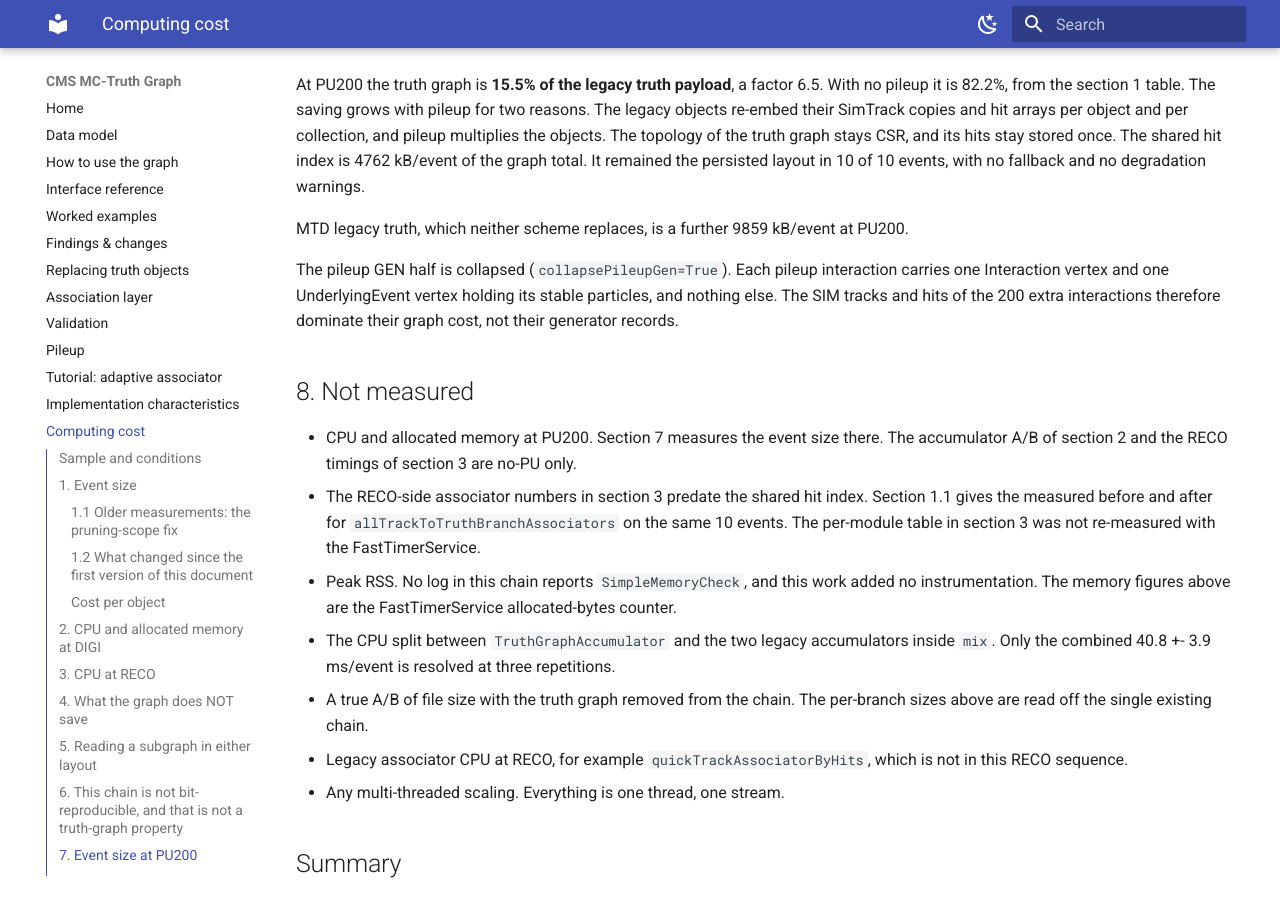
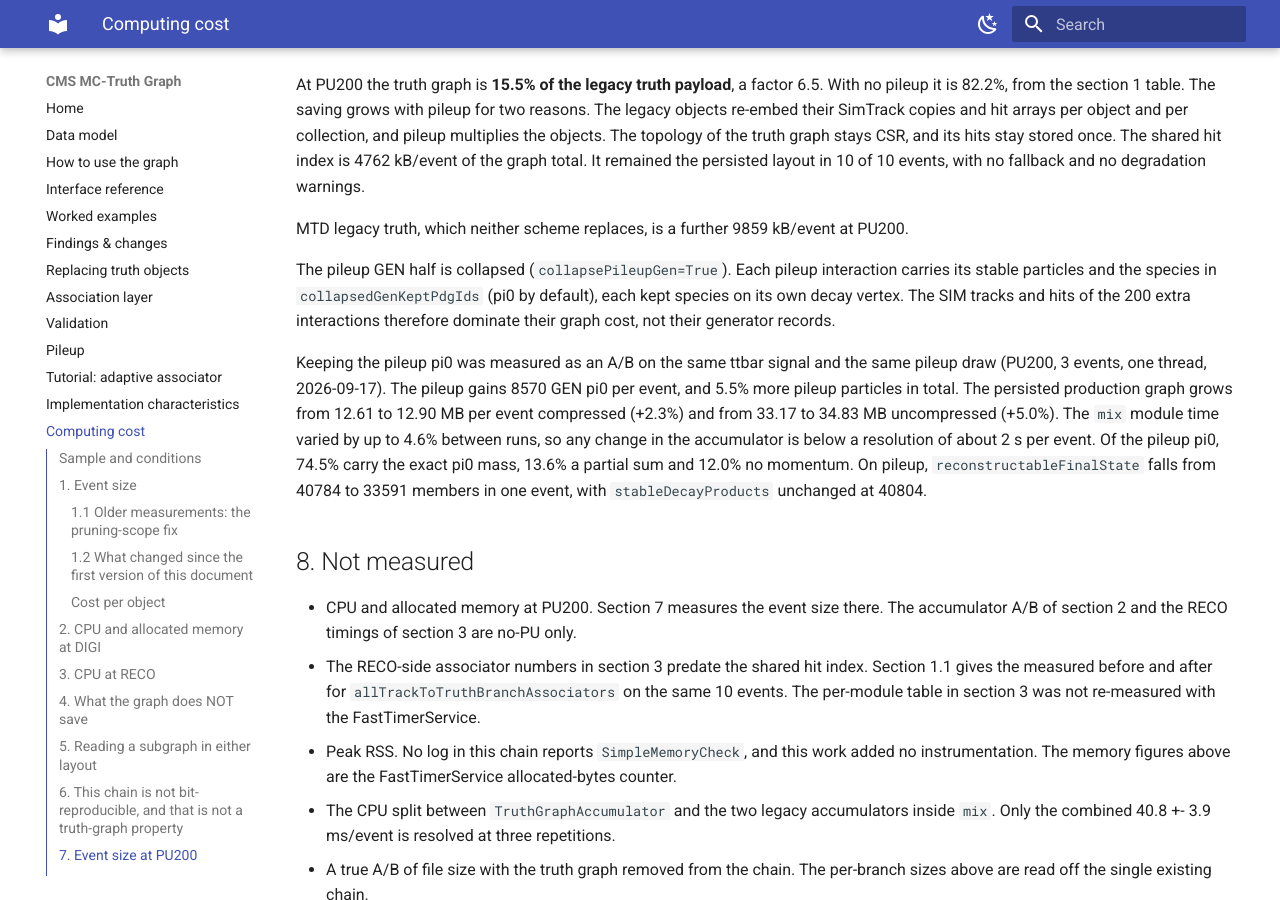
Before and after one commit to felicepantaleo/cms-truth-docs, an MkDocs documentation site: the page built from docs/resource-cost.md, in a window 1280 px wide and 900 px high, scrolled down 7721 px. Built offline with MkDocs 1.6.1 and Material for MkDocs 9.7.7, drawn with Linux system fonts in a browser that asks for light colours.

Commit message:
pileup: the collapsed pileup record keeps its pi0

```diff
--- a/docs/resource-cost.md
+++ b/docs/resource-cost.md
@@ -330,9 +330,19 @@ persisted layout in 10 of 10 events, with no fallback and no degradation warning
 MTD legacy truth, which neither scheme replaces, is a further 9859 kB/event at PU200.
 
 The pileup GEN half is collapsed (`collapsePileupGen=True`). Each pileup interaction
-carries one Interaction vertex and one UnderlyingEvent vertex holding its stable
-particles, and nothing else. The SIM tracks and hits of the 200 extra interactions
-therefore dominate their graph cost, not their generator records.
+carries its stable particles and the species in `collapsedGenKeptPdgIds` (pi0 by
+default), each kept species on its own decay vertex. The SIM tracks and hits of the
+200 extra interactions therefore dominate their graph cost, not their generator records.
+
+Keeping the pileup pi0 was measured as an A/B on the same ttbar signal and the same
+pileup draw (PU200, 3 events, one thread, 2026-09-17). The pileup gains 8570 GEN pi0 per
+event, and 5.5% more pileup particles in total. The persisted production graph grows
+from 12.61 to 12.90 MB per event compressed (+2.3%) and from 33.17 to 34.83 MB
+uncompressed (+5.0%). The `mix` module time varied by up to 4.6% between runs, so any
+change in the accumulator is below a resolution of about 2 s per event. Of the pileup
+pi0, 74.5% carry the exact pi0 mass, 13.6% a partial sum and 12.0% no momentum. On
+pileup, `reconstructableFinalState` falls from 40784 to 33591 members in one event, with
+`stableDecayProducts` unchanged at 40804.
 
 ## 8. Not measured
 
```
Also changed, not shown: docs/pileup.md (+4 -3 lines).
